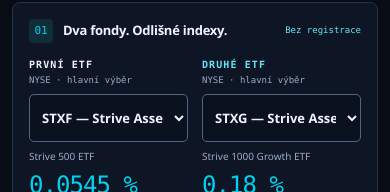
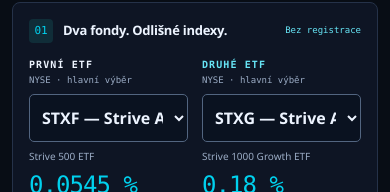
Before and after one commit to MatejStyblo/ETF-radar, a Next.js app: page / in a window 390 px wide. Shown: the part 269-461 px from the top of the page. Built offline with nearby package versions, Linux system fonts and the light colour scheme.

Commit message:
Prevent small mobile controls from triggering iOS focus zoom

```diff
--- a/app/terminal-preview.css
+++ b/app/terminal-preview.css
@@ -144,6 +144,8 @@
   .intro h1 { font-size: 30px; }
 }
 @media screen and (max-width: 700px) {
+  html { overscroll-behavior-x: none; }
+  .fund select, #lead-email { font-size: 16px; }
   body:has(.mobile-bottom-nav) { --mobile-nav-height: 66px; --mobile-nav-bottom: max(5px, env(safe-area-inset-bottom, 0px)); --mobile-nav-space: calc(var(--mobile-nav-height) + var(--mobile-nav-bottom) + 8px); padding-bottom: var(--mobile-nav-space); }
   body:has(.mobile-bottom-nav):has(.cookie-banner) { padding-bottom: calc(var(--cookie-banner-height, 240px) + var(--mobile-nav-space) + 24px); }
   .mobile-bottom-nav { display: grid; grid-template-columns: repeat(4, minmax(0, 1fr)); gap: 4px; position: fixed; z-index: 80; inset: auto 8px var(--mobile-nav-bottom); height: var(--mobile-nav-height); padding: 6px; background: var(--surface); border: 1px solid var(--line); border-radius: 12px; box-shadow: 0 8px 24px #0008, 0 2px 6px #0005; }
```
Also changed, not shown: 3 other files (tests, documents, lock files or other folders).
